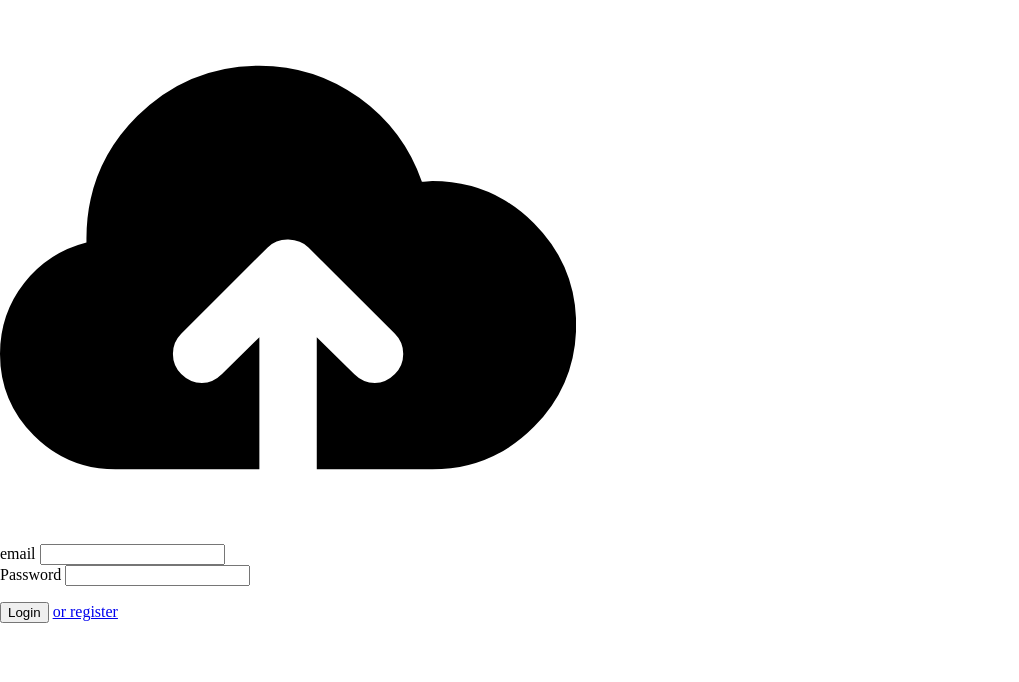
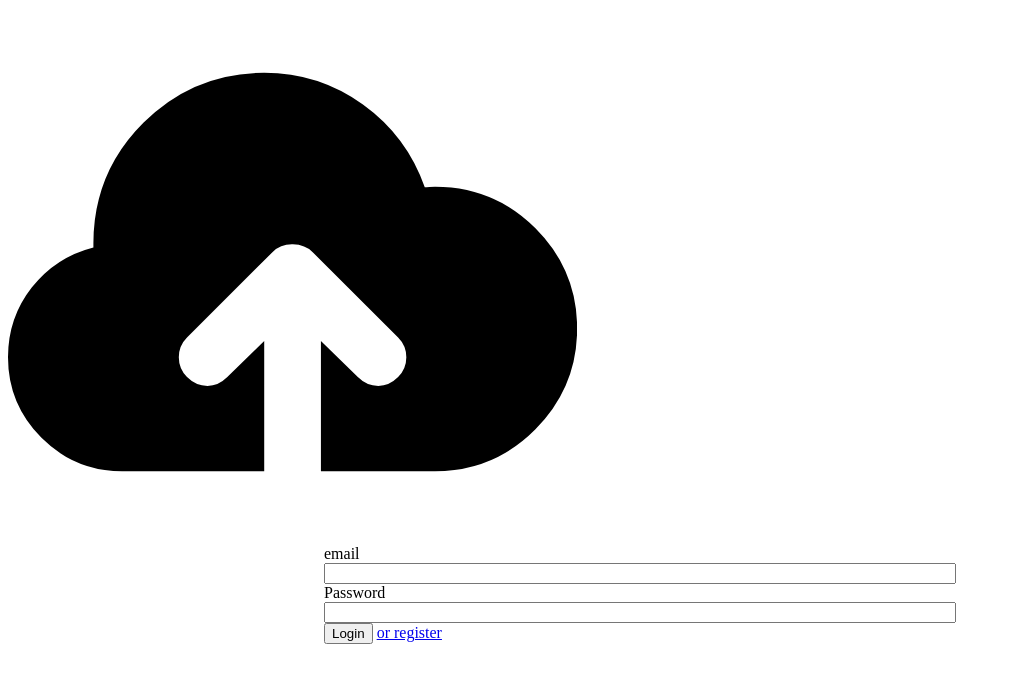
Before and after one commit to stormageddon/PicShare, an Electron app: page login.html in a window 1280 px wide. Shown: the part 56-738 px from the top of the page, without its empty margins (0-1019 px from the left). Drawn offline with Linux system fonts and the light colour scheme; no server answers.

Commit message:
Clean up login screen a bit

```diff
--- /dev/null
+++ b/login.css
@@ -0,0 +1,12 @@
+.login-form {
+    width: 50%;
+    margin: 0 auto;
+}
+
+.login-form input {
+    width: 100%;
+}
+
+#login-container {
+
+}
--- a/login.html
+++ b/login.html
@@ -1,31 +1,41 @@
 <html>
   <head>
-    <link rel="stylesheet" type="text/css" href="index.css"></link>
+    <link rel="stylesheet" type="text/css" href="login.css"></link>
     <link rel="stylesheet" href="https://maxcdn.bootstrapcdn.com/font-awesome/4.5.0/css/font-awesome.min.css"></link>
   </head>
   <body>
     <div style="width: 100%">
       <h2 style="margins: 0 auto;">Pic Share</h2>
       <img src="./img/upload-cloud.svg" width="45%" />
-      <div style="display: none;">
+      <div id="errorLabel" style="display: none;">
 	<p style="color: red">Invalid username</p>
       </div>
-      <div>
-	<form name="loginForm">
-	  <label>email</label>
-	  <input type="text" id="email"/>
-	  <br>
-	  <label>Password</label>
-	  <input type="password" id="password" flex="flex"/>
+      <div id="login-container">
+	<form class="login-form" name="loginForm" onsubmit="return;">
+	  <div>
+	    <label>email</label>
+	    <input type="text" id="email"/>
+	  </div>
+	  <div>
+	    <label>Password</label>
+	    <input type="password" id="password" flex="flex"/>
+	  </div>
+	  <div>
+	    <button type='submit' onclick="login();">Login</button>
+	    <a href="#">or register</a>
+	  </div>
 	</form>
       </div>
-      <div>
-	<button onclick="login();">Login</button>
-	<a href="#">or register</a>
-      </div>
+
     </div>
     <script>
       var ipc = require('electron').ipcRenderer;
+
+      ipc.on('errorMessage', function(event, errorMessage) {
+        console.log("Error!", errorMessage)
+        document.getElementById("errorLabel").style.display = 'visible'
+      });
+
       var login = function() {
         ipc.send('login', {'email': document.getElementById('email').value, 'password': document.getElementById('password').value});
       }
```
Also changed, not shown: picshare.coffee (+9 -3 lines).
